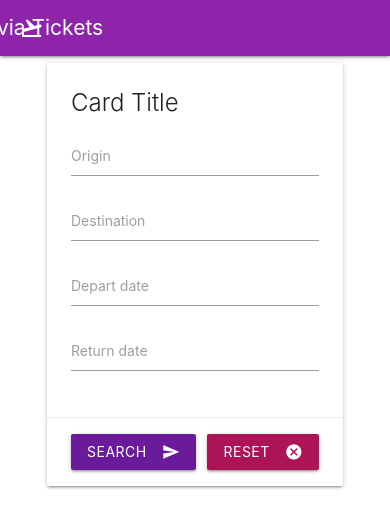
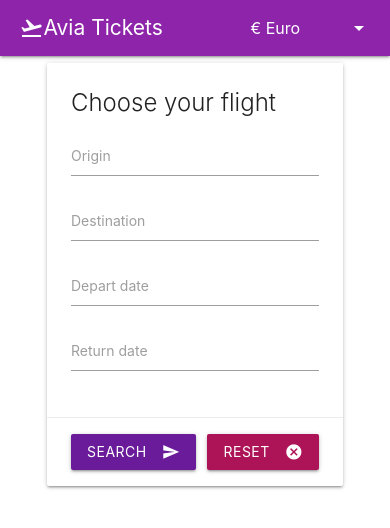
Before and after one commit to mikhailkushkov/avia-tickets, a website built with webpack: page src/index.html in a window 390 px wide. Built offline with nearby package versions, Linux system fonts and the light colour scheme; some packages are replaced by stand-ins of ours; no server answers.

Commit message:
qurrency dropdown for mobile view

```diff
--- a/src/css/style.css
+++ b/src/css/style.css
@@ -1,5 +1,9 @@
 .d-flex {
   display: flex;
+}
+
+.mr-5 {
+  margin-right: 5px;
 }
 
 .align-items-center {
@@ -30,6 +34,13 @@
 /* Header styles */
 .header .brand-logo {
   position: static;
+}
+
+@media only screen and (max-width: 992px) {
+  nav.header .brand-logo {
+    left: auto;
+    transform: none;
+  }
 }
 
 .header .currency-select input.select-dropdown {
--- a/src/index.html
+++ b/src/index.html
@@ -20,7 +20,7 @@
             <a href="#" class="brand-logo">Avia Tickets</a>
           </div>
 
-          <ul id="nav-mobile" class="right hide-on-med-and-down ml-auto">
+          <ul id="nav-mobile" class="right ml-auto">
             <li>
               <div class="input-field currency-select">
                 <select id="currency">
@@ -41,7 +41,7 @@
             <div class="card">
               <form name="locationControls">
                 <div class="card-content">
-                  <span class="card-title">Card Title</span>
+                  <span class="card-title">Choose your flight</span>
                   <div class="input-field">
                     <input
                       type="text"
@@ -77,7 +77,7 @@
                 </div>
                 <div class="card-action d-flex">
                   <button
-                    class="btn waves-effect waves-light purple darken-3"
+                    class="btn waves-effect waves-light purple darken-3 mr-5"
                     type="submit"
                     name="action"
                   >
```
Also changed, not shown: dist/index.html (deleted), dist/style.css (deleted), 2 other files.
